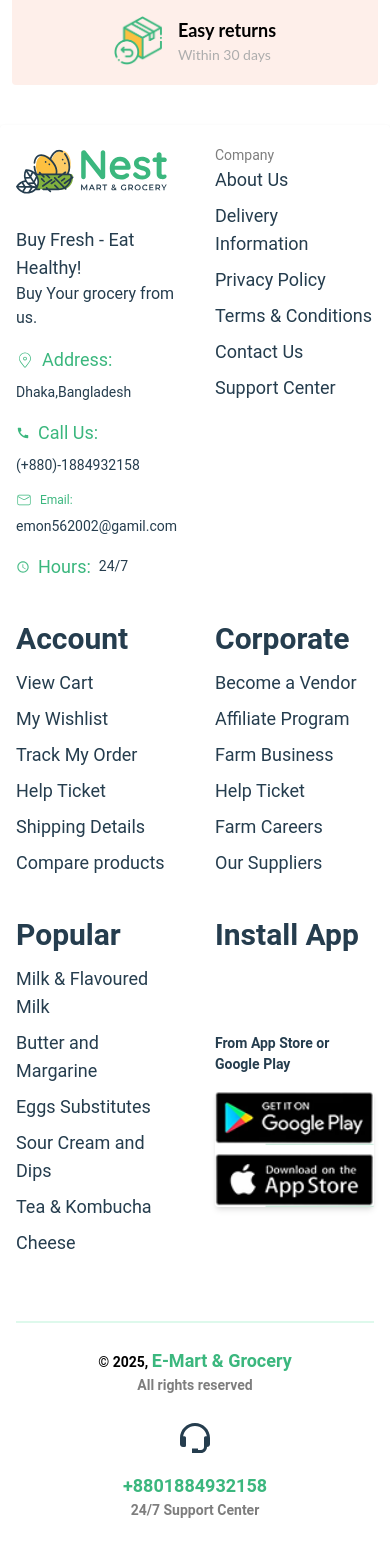
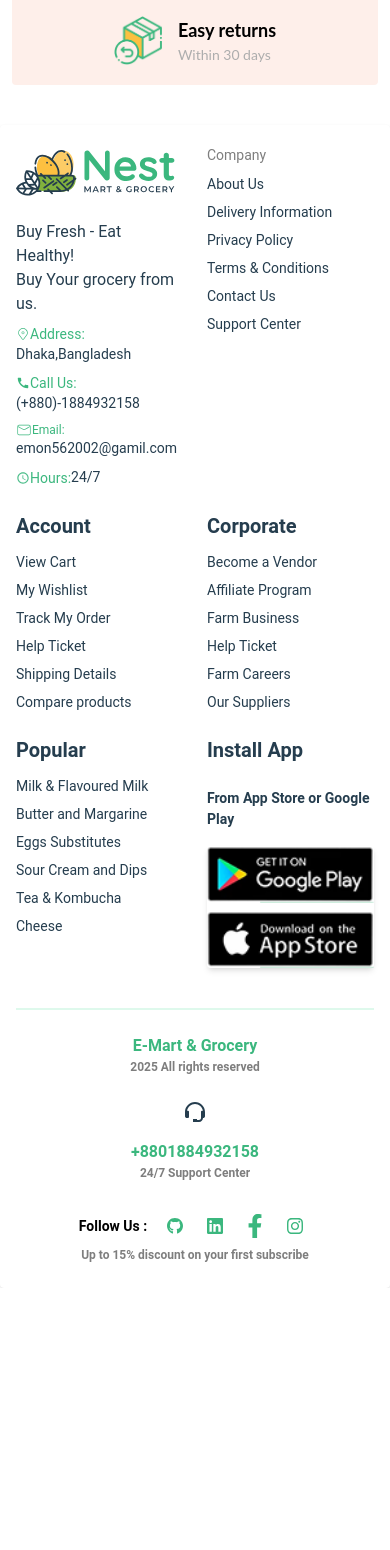
Before and after one commit to emonkhan500/E-Mart-Client, a React (Vite) app: page / in a window 390 px wide. Shown: the part 5041-6591 px from the top of the page. After the commit the page ends 6329 px from the top, so only its background shows below. Built offline with nearby package versions, Linux system fonts and the light colour scheme; no server answers.

Commit message:
footer complete

```diff
--- a/src/Shared/Footer/Footer.jsx
+++ b/src/Shared/Footer/Footer.jsx
@@ -10,41 +10,50 @@ import logo from "../../assets/logo.svg";
 const Footer = () => {
   return (
     <div className=" mt-10 md:mt-12 lg:mt-14  quick px-4 pt-2 md:border shadow md:shadow-md rounded ">
-      <div className="grid pt-3 grid-cols-2 md:grid-cols-3 lg:grid-cols-6 text-primary-text gap-10">
+      <div className="grid pt-3 grid-cols-2 md:grid-cols-3 lg:grid-cols-4 xl:grid-cols-6 text-primary-text gap-6 md:gap-10">
         {/* clo-1 */}
-        <div className="space-y-4">
-          <div className="mb-8">
+        <div className="space-y-2 md:space-y-4">
+          <div className="mb-6">
             <img src={logo} alt="" />
           </div>
           <h1 className="text-base md:text-lg">
-            <span className="text-lg md:text-xl">Buy Fresh - Eat Healthy!</span>{" "}
+            <span className="text-base md:text-xl">
+              Buy Fresh - Eat Healthy!
+            </span>{" "}
             <br />
             Buy Your grocery from us.{" "}
           </h1>
-          <h1 className="flex flex-wrap  gap-2 items-center ">
-            <CiLocationOn className="flex text-lg text-primary-green font-bold" />{" "}
-            <span className="text-lg text-primary-green">Address:</span>
+          <h1 className="flex flex-wrap  items-center ">
+            <CiLocationOn className="flex text-sm md:text-lg text-primary-green font-bold" />{" "}
+            <span className="text-sm md:text-lg text-primary-green">
+              Address:
+            </span>
             Dhaka,Bangladesh
           </h1>
-          <h1 className="flex flex-wrap gap-2 items-center ">
+          <h1 className="flex flex-wrap items-center ">
             <MdCall className="flex font-bold items-center text-primary-green" />{" "}
-            <span className="text-lg text-primary-green">Call Us:</span>
+            <span className="text-sm md:text-lg text-primary-green">
+              Call Us:
+            </span>
             (+880)-1884932158
           </h1>
-          <h1 className="flex flex-wrap gap-2 items-center ">
+          <h1 className="flex flex-wrap items-center ">
             <CiMail className="flex font-bold items-center text-primary-green text-base" />
             <span className="text-xs text-primary-green">Email:</span>
             emon562002@gamil.com
           </h1>
-          <h1 className="flex gap-2 items-center ">
+          <h1 className="flex items-center ">
             <IoMdTime className="flex items-center font-bold text-primary-green" />{" "}
-            <span className="text-lg text-primary-green">Hours:</span> 24/7
+            <span className="text-sm md:text-lg text-primary-green">
+              Hours:
+            </span>{" "}
+            24/7
           </h1>
         </div>
         {/* clo-2 */}
         <div>
-          <h1 className=" text-primary-gray">Company</h1>
-          <div className="space-y-2 md:space-y-5 text-lg">
+          <h1 className=" text-primary-gray mb-2">Company</h1>
+          <div className="space-y-2 md:space-y-5 text-sm md:text-lg">
             <h1>About Us</h1>
             <h1>Delivery Information</h1>
             <h1>Privacy Policy</h1>
@@ -55,8 +64,8 @@ const Footer = () => {
         </div>
         {/* clo-3 */}
         <div>
-          <h1 className="mb-3 text-3xl font-bold">Account</h1>
-          <div className="space-y-2 md:space-y-5 text-lg">
+          <h1 className="mb-3 text-xl md:text-3xl font-bold">Account</h1>
+          <div className="space-y-2 md:space-y-5 text-sm md:text-lg">
             <h1>View Cart</h1>
             <h1>My Wishlist</h1>
             <h1>Track My Order</h1>
@@ -67,8 +76,8 @@ const Footer = () => {
         </div>
         {/* clo-4 */}
         <div>
-          <h1 className="mb-3 text-3xl font-bold">Corporate</h1>
-          <div className="space-y-2 md:space-y-5 text-lg">
+          <h1 className="mb-3 text-xl md:text-3xl font-bold">Corporate</h1>
+          <div className="space-y-2 md:space-y-5 text-sm md:text-lg">
             <h1>Become a Vendor</h1>
             <h1>Affiliate Program</h1>
             <h1>Farm Business</h1>
@@ -79,8 +88,8 @@ const Footer = () => {
         </div>
         {/* clo-5 */}
         <div>
-          <h1 className="mb-3 text-3xl font-bold">Popular</h1>
-          <div className="space-y-2 md:space-y-5 text-lg">
+          <h1 className="mb-3 text-xl md:text-3xl font-bold">Popular</h1>
+          <div className="space-y-2 md:space-y-5 text-sm md:text-lg">
             <h1>Milk & Flavoured Milk</h1>
             <h1>Butter and Margarine</h1>
             <h1>Eggs Substitutes</h1>
@@ -91,8 +100,8 @@ const Footer = () => {
         </div>
         {/* clo-6 */}
         <div>
-          <h1 className="mb-6 text-3xl font-bold">Install App</h1>
-          <h1 className=" font-semibold mt-20">
+          <h1 className="mb-6 text-xl md:text-3xl font-bold">Install App</h1>
+          <h1 className=" font-semibold md:mt-10 lg::mt-20">
             From App Store or Google Play
           </h1>
           <div className="flex flex-col lg:w-3/6  shadow-md rounded lg:flex-row gap-2 mt-4">
@@ -103,33 +112,38 @@ const Footer = () => {
       </div>
 
       {/* subFooter */}
-      <div className="flex flex-col md:flex-row justify-between border-t-primary-border border-t-2 mt-16 mb-8 px-4 md:px-0 py-6 gap-6 md:gap-0 text-center md:text-left">
+      <div className="flex flex-col md:flex-row justify-between border-t-primary-border border-t-2 mt-10 md:mt-16 mb-8 px-4 md:px-0 py-6 gap-6 md:gap-0 text-center md:text-left">
         <div className="font-semibold">
           <h1>
-            © 2025,{" "}
-            <span className="text-lg text-primary-green">E-Mart & Grocery</span>
+            <span className="text-base md:text-lg text-primary-green">
+              E-Mart & Grocery
+            </span>
           </h1>
-          <h1 className="text-primary-gray">All rights reserved</h1>
+          <h1 className="text-primary-gray text-[12px] md:text-base">
+            {new Date().getFullYear()} All rights reserved
+          </h1>
         </div>
         <div className="flex flex-col md:flex-row items-center gap-4 md:gap-1 lg:gap-4 font-semibold">
-          <BiSupport className="text-primary-text text-4xl" />
+          <BiSupport className="text-primary-text text-2xl md:text-4xl" />
           <div>
-            <h1 className="text-primary-green text-lg font-bold">
+            <h1 className="text-primary-green text-base md:text-lg font-bold">
               +8801884932158
             </h1>
-            <h1 className="text-primary-gray text-sm">24/7 Support Center</h1>
+            <h1 className="text-primary-gray text-[12px] md:text-base">
+              24/7 Support Center
+            </h1>
           </div>
         </div>
         <div className="font-semibold">
           <div className="flex items-center justify-center gap-3 md:gap-1 lg:gap-3">
-            <h1 className="text-lg font-bold">Follow Us :</h1>
+            <h1 className="text-sm md:text-lg font-bold">Follow Us :</h1>
             <div className="flex justify-center    space-x-2 ">
               {/* Icon 1  */}
               <a
                 href="https://github.com/emonkhan500"
                 className=" rounded-lg p-2 "
               >
-                <FaGithub className="w-6 h-6 text-primary-green"></FaGithub>
+                <FaGithub className="w-4 md:w-6 h-6 text-primary-green"></FaGithub>
               </a>
 
               {/* Icon 2  */}
@@ -137,7 +151,7 @@ const Footer = () => {
                 href="https://www.linkedin.com/in/md-emon-khan"
                 className=" rounded-lg p-2 "
               >
-                <FaLinkedin className="w-6 h-6 text-primary-green"></FaLinkedin>
+                <FaLinkedin className="w-4 md:w-6 h-6 text-primary-green"></FaLinkedin>
               </a>
 
               {/* Icon 3  */}
@@ -145,7 +159,7 @@ const Footer = () => {
                 href="https://www.facebook.com/profile.php?id=100025282659899&mibextid=ZbWKwL"
                 className=" rounded-lg p-2 "
               >
-                <FaFacebookF className="w-6 h-6 text-primary-green" />
+                <FaFacebookF className="w-4 md:w-6 h-6 text-primary-green" />
               </a>
 
               {/* Icon 4 */}
@@ -153,11 +167,11 @@ const Footer = () => {
                 href="https://www.instagram.com/em0_n/"
                 className=" rounded-lg p-2 "
               >
-                <FaInstagram className="w-6 h-6 text-primary-green" />
+                <FaInstagram className="w-4 md:w-6 h-6 text-primary-green" />
               </a>
             </div>
           </div>
-          <h1 className="text-primary-gray">
+          <h1 className="text-primary-gray text-[12px] md:text-base">
             Up to 15% discount on your first subscribe
           </h1>
         </div>
```
